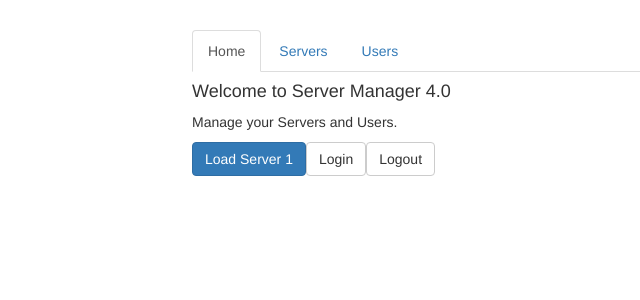
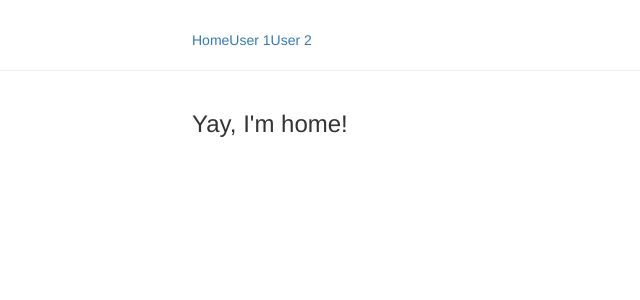
Before and after one commit to grinit10/ng-full, an Angular app: page / in a window 1280 px wide. Shown: the top 300 px of the page, without its empty margins (73-713 px from the left). Built offline with nearby package versions, Linux system fonts and the light colour scheme.

Commit message:
Adding observables

```diff
--- a/src/app/app-routing.module.ts
+++ b/src/app/app-routing.module.ts
@@ -1,43 +1,21 @@
 import { NgModule } from '@angular/core';
-import { Routes, RouterModule } from '@angular/router';
+import { RouterModule, Routes } from '@angular/router';
 
-import { PageNotFoundComponent } from './page-not-found/page-not-found.component';
-import { EditServerComponent } from './servers/edit-server/edit-server.component';
-import { ServerComponent } from './servers/server/server.component';
-import { ServersComponent } from './servers/servers.component';
-import { UserComponent } from './users/user/user.component';
-import { UsersComponent } from './users/users.component';
 import { HomeComponent } from './home/home.component';
-import { AuthGuard } from './auth-guard.service';
-import { CanDeactivateGuard } from './servers/edit-server/can-deactivate-guard.service';
-import { ErrorPageComponent } from './error-page/error-page.component';
-import { ServerResolver } from './servers/server/server-resolver.service';
+import { UserComponent } from './user/user.component';
 
-const appRoutes: Routes = [
-  { path: '', component: HomeComponent },
-  { path: 'users', component: UsersComponent, children: [
-    { path: ':id/:name', component: UserComponent }
-  ] },
-  {
-    path: 'servers',
-    // canActivate: [AuthGuard],
-    canActivateChild: [AuthGuard],
-    component: ServersComponent,
-    children: [
-    { path: ':id', component: ServerComponent, resolve: {server: ServerResolver} },
-    { path: ':id/edit', component: EditServerComponent, canDeactivate: [CanDeactivateGuard] }
-  ] },
-  // { path: 'not-found', component: PageNotFoundComponent },
-  { path: 'not-found', component: ErrorPageComponent, data: {message: 'Page not found!'} },
-  { path: '**', redirectTo: '/not-found' }
+const routes: Routes = [
+  {path: '', component: HomeComponent},
+  {path: 'user/:id', component: UserComponent}
 ];
 
 @NgModule({
   imports: [
-    // RouterModule.forRoot(appRoutes, {useHash: true})
-    RouterModule.forRoot(appRoutes)
+    RouterModule.forRoot(routes)
   ],
-  exports: [RouterModule]
+  exports: [
+    RouterModule
+  ]
 })
 export class AppRoutingModule {
 
--- a/src/app/app.component.html
+++ b/src/app/app.component.html
@@ -1,23 +1,12 @@
 <div class="container">
   <div class="row">
     <div class="col-xs-12 col-sm-10 col-md-8 col-sm-offset-1 col-md-offset-2">
-      <ul class="nav nav-tabs">
-        <li role="presentation"
-            routerLinkActive="active"
-            [routerLinkActiveOptions]="{exact: true}">
-          <a routerLink="/">Home</a>
-        </li>
-        <li role="presentation"
-            routerLinkActive="active">
-          <a routerLink="servers">Servers</a>
-        </li>
-        <li role="presentation"
-            routerLinkActive="active">
-          <a [routerLink]="['users']">Users</a>
-        </li>
-      </ul>
+      <a routerLink="/">Home</a>
+      <a [routerLink]="['user', 1]">User 1</a>
+      <a [routerLink]="['user', 2]">User 2</a>
     </div>
   </div>
+  <hr>
   <div class="row">
     <div class="col-xs-12 col-sm-10 col-md-8 col-sm-offset-1 col-md-offset-2">
       <router-outlet></router-outlet>
--- a/src/app/home/home.component.html
+++ b/src/app/home/home.component.html
@@ -1,5 +1 @@
-<h4>Welcome to Server Manager 4.0</h4>
-<p>Manage your Servers and Users.</p>
-<button class="btn btn-primary" (click)="onLoadServer(1)">Load Server 1</button>
-<button class="btn btn-default" (click)="onLogin()">Login</button>
-<button class="btn btn-default" (click)="onLogout()">Logout</button>
+<h3>Yay, I'm home!</h3>
--- a/src/app/home/home.component.ts
+++ b/src/app/home/home.component.ts
@@ -1,7 +1,4 @@
 import { Component, OnInit } from '@angular/core';
-import { Router } from '@angular/router';
-
-import { AuthService } from '../auth.service';
 
 @Component({
   selector: 'app-home',
@@ -10,21 +7,9 @@
 })
 export class HomeComponent implements OnInit {
 
-  constructor(private router: Router, private authService: AuthService) { }
+  constructor() { }
 
   ngOnInit() {
   }
 
-  onLoadServer(id: number) {
-    // complex calculation
-    this.router.navigate(['/servers', id, 'edit'], {queryParams: {allowEdit: '1'}, fragment: 'loading'});
-  }
-
-  onLogin() {
-    this.authService.login();
-  }
-
-  onLogout() {
-    this.authService.logout();
-  }
 }
--- /dev/null
+++ b/src/app/user/user.component.html
@@ -0,0 +1 @@
+<p>User with <strong>ID {{ id }}</strong> was loaded</p>
--- /dev/null
+++ b/src/app/user/user.component.ts
@@ -0,0 +1,23 @@
+import { Component, OnInit } from '@angular/core';
+import { ActivatedRoute, Params } from '@angular/router';
+
+@Component({
+  selector: 'app-user',
+  templateUrl: './user.component.html',
+  styleUrls: ['./user.component.css']
+})
+export class UserComponent implements OnInit {
+  id: number;
+
+  constructor(private route: ActivatedRoute) { }
+
+  ngOnInit() {
+    this.route.params
+      .subscribe(
+        (params: Params) => {
+          this.id = +params['id'];
+        }
+      );
+  }
+
+}
```
Also changed, not shown: src/app/app.module.ts (+3 -24 lines), src/app/user/user.component.css (added).
